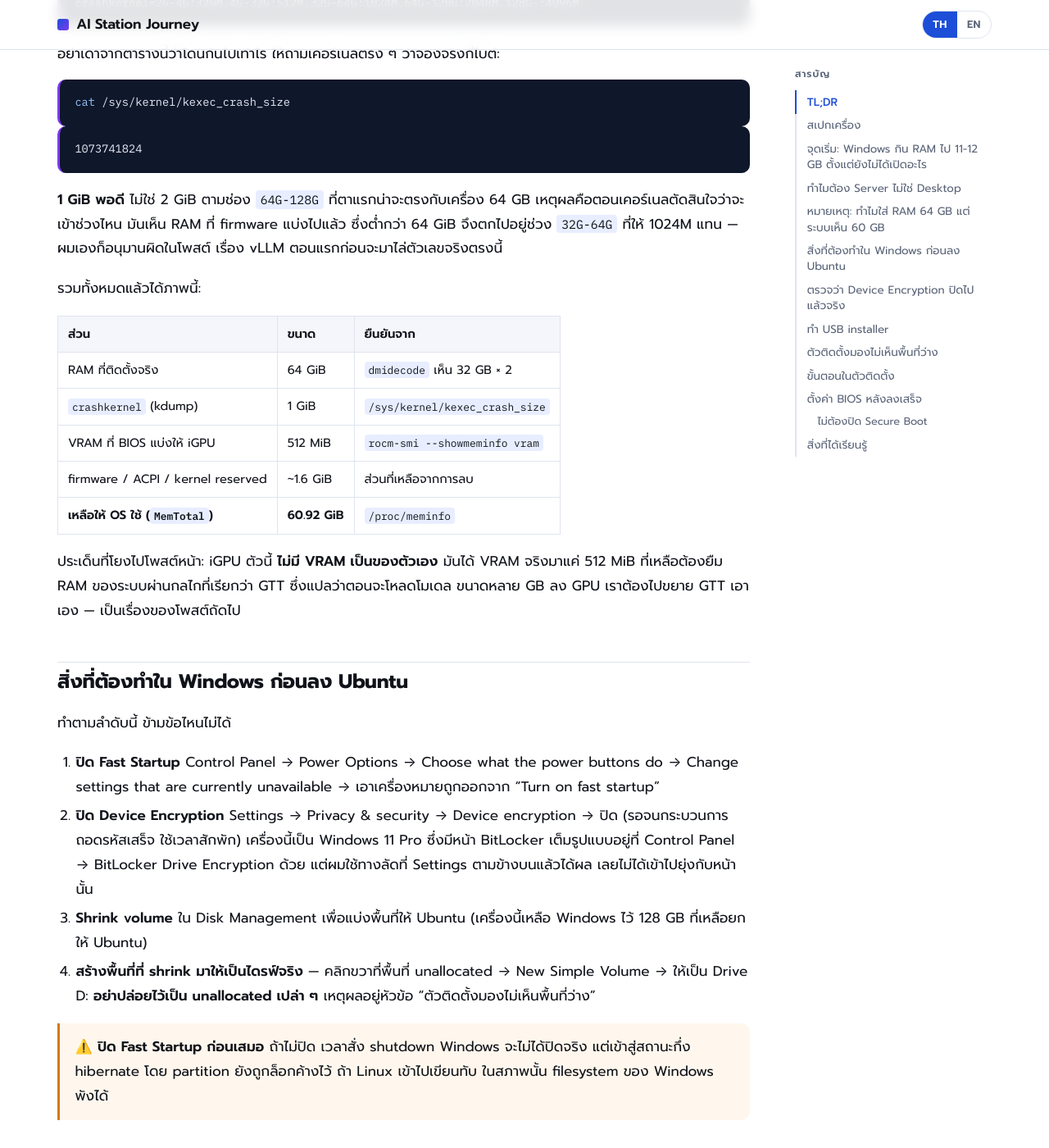
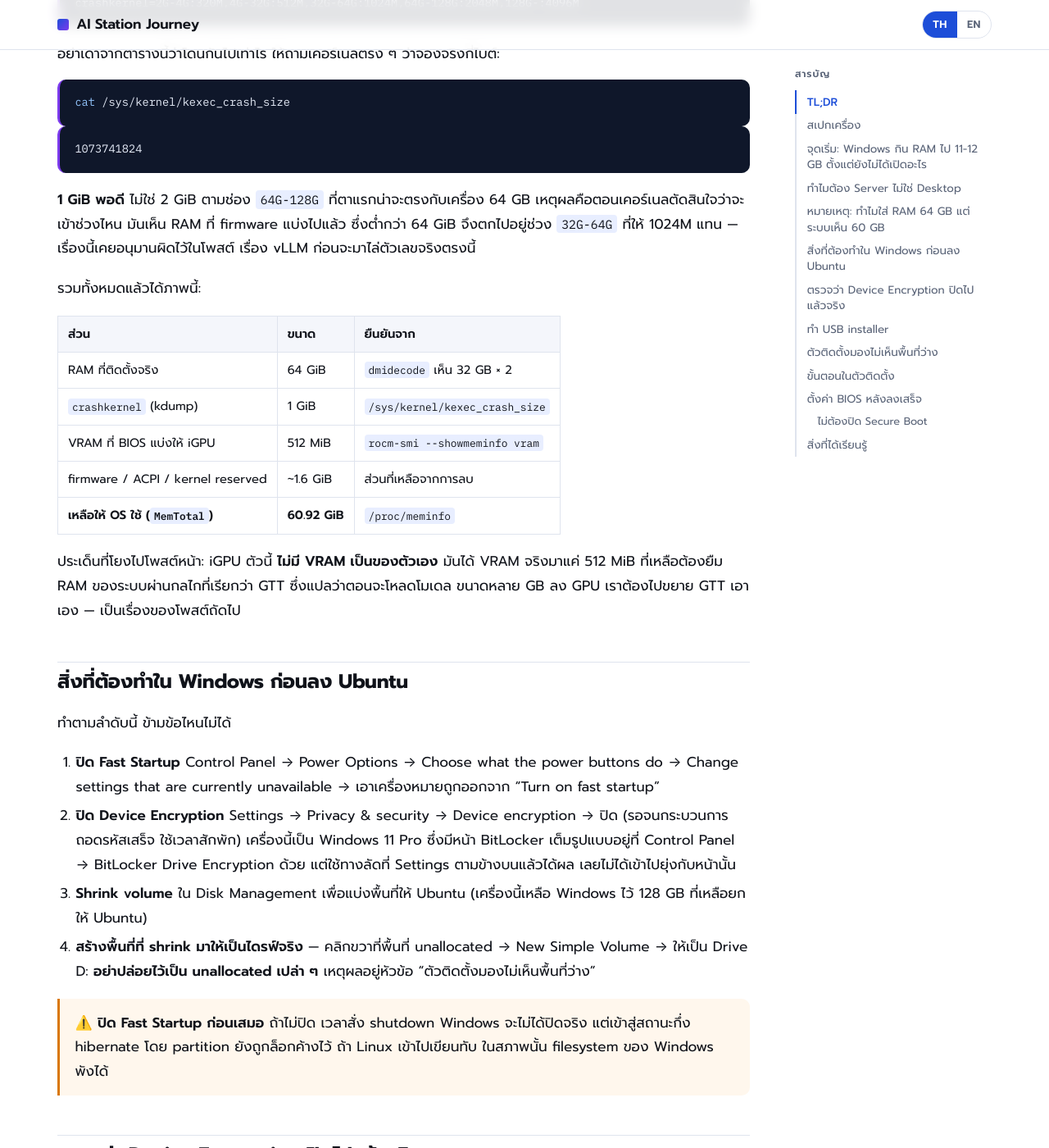
Before and after one commit to Patcharawadee-i/Patcharawadee-i.github.io, a Jekyll site: the page built from th/posts/ubuntu-server-dual-boot-windows-11-unallocated-space.md, in a window 1280 px wide and 1400 px high, scrolled down 3093 px. Shown: the whole window at 82% size. Built offline with Jekyll 4.4.1, drawn with Linux system fonts in a browser that asks for light colours; some of the changed text lies outside the part shown.

Commit message:
Add Thai writing rules and drop first-person pronouns from Thai posts
th/CLAUDE.md holds the rules for Thai prose and is excluded from the
site build.

Co-Authored-By: Claude Opus 5.5 (1M context) <noreply@anthropic.com>

```diff
--- a/_config.yml
+++ b/_config.yml
@@ -17,6 +17,7 @@ kramdown:
 # ไฟล์ที่ไม่ต้องเอาขึ้นเว็บ (แต่ยัง commit ไว้ใน repo)
 exclude:
   - CLAUDE.md
+  - th/CLAUDE.md
   - README.md
   - Gemfile
   - Gemfile.lock
--- a/th/posts/ubuntu-server-dual-boot-windows-11-unallocated-space.md
+++ b/th/posts/ubuntu-server-dual-boot-windows-11-unallocated-space.md
@@ -124,8 +124,8 @@ cat /sys/kernel/kexec_crash_size
 
 **1 GiB พอดี** ไม่ใช่ 2 GiB ตามช่อง `64G-128G` ที่ตาแรกน่าจะตรงกับเครื่อง 64 GB
 เหตุผลคือตอนเคอร์เนลตัดสินใจว่าจะเข้าช่วงไหน มันเห็น RAM ที่ firmware แบ่งไปแล้ว
-ซึ่งต่ำกว่า 64 GiB จึงตกไปอยู่ช่วง `32G-64G` ที่ให้ 1024M แทน — ผมเองก็อนุมานผิดในโพสต์
-เรื่อง vLLM ตอนแรกก่อนจะมาไล่ตัวเลขจริงตรงนี้
+ซึ่งต่ำกว่า 64 GiB จึงตกไปอยู่ช่วง `32G-64G` ที่ให้ 1024M แทน — เรื่องนี้เคยอนุมานผิดไว้ในโพสต์
+เรื่อง vLLM ก่อนจะมาไล่ตัวเลขจริงตรงนี้
 
 รวมทั้งหมดแล้วได้ภาพนี้:
 
@@ -153,7 +153,7 @@ cat /sys/kernel/kexec_crash_size
    Settings → Privacy & security → Device encryption → ปิด
    (รอจนกระบวนการถอดรหัสเสร็จ ใช้เวลาสักพัก)
    เครื่องนี้เป็น Windows 11 Pro ซึ่งมีหน้า BitLocker เต็มรูปแบบอยู่ที่
-   Control Panel → BitLocker Drive Encryption ด้วย แต่ผมใช้ทางลัดที่ Settings
+   Control Panel → BitLocker Drive Encryption ด้วย แต่ใช้ทางลัดที่ Settings
    ตามข้างบนแล้วได้ผล เลยไม่ได้เข้าไปยุ่งกับหน้านั้น
 3. **Shrink volume** ใน Disk Management เพื่อแบ่งพื้นที่ให้ Ubuntu
    (เครื่องนี้เหลือ Windows ไว้ 128 GB ที่เหลือยกให้ Ubuntu)
```
Also changed, not shown: other parts of th/posts/ubuntu-server-dual-boot-windows-11-unallocated-space.md (+1 -1 lines), th/CLAUDE.md (added, +35 -0 lines), th/posts/vllm-rocm-gfx1150-wrong-version.md (+1 -1 lines).
